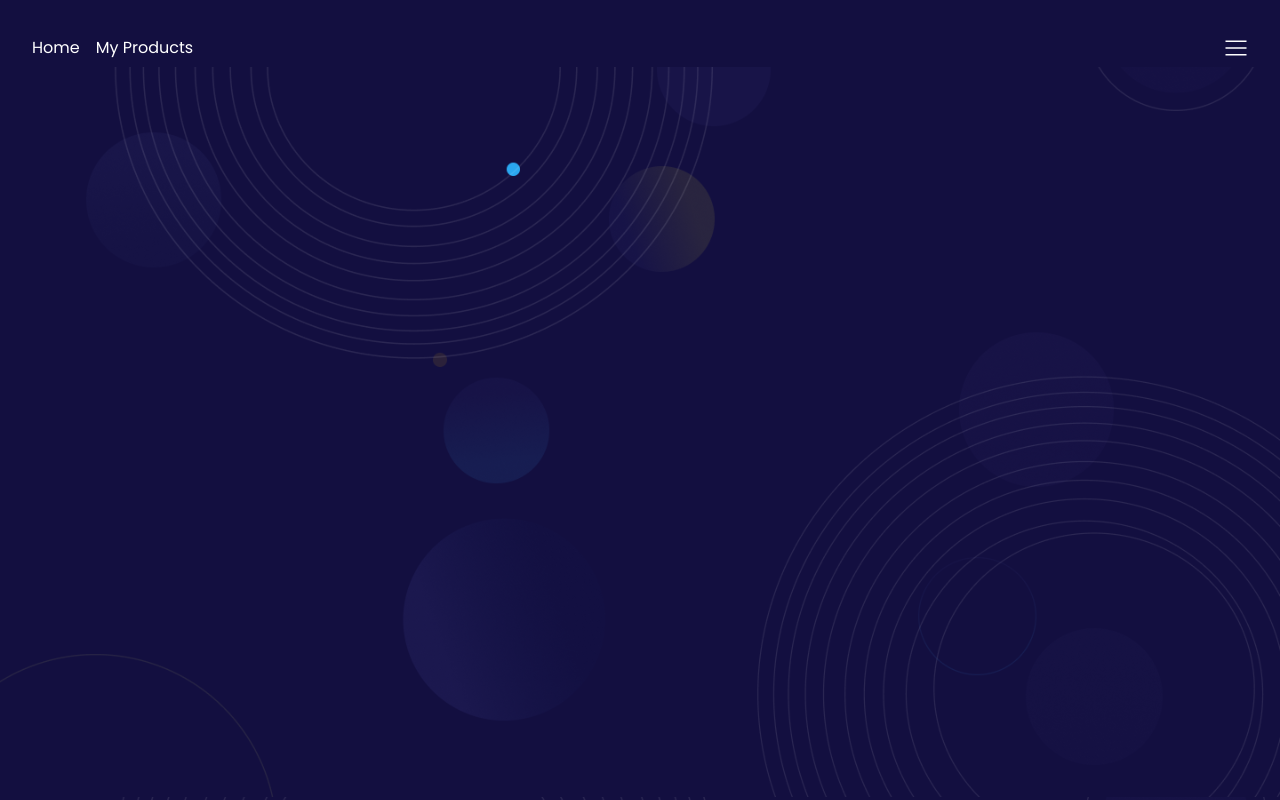
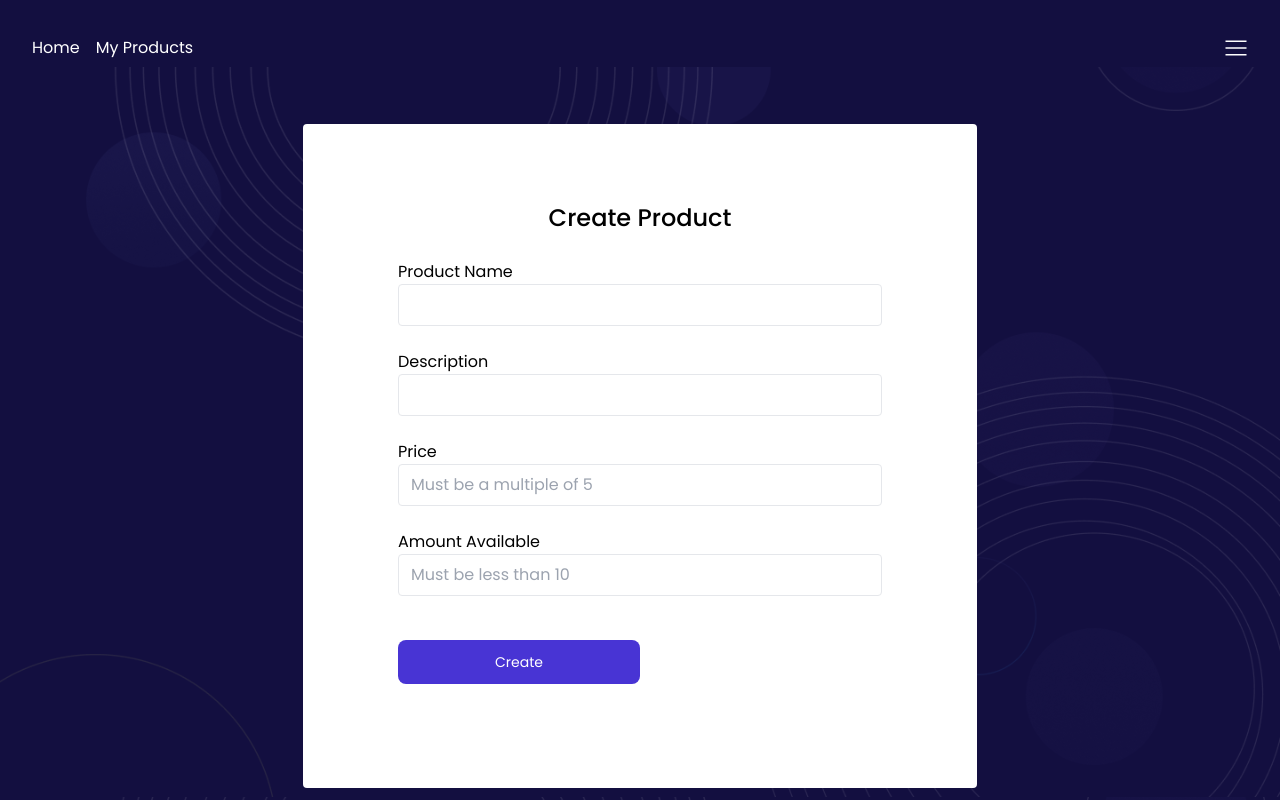
Before and after one commit to Deelyah/Dee-vending-machine, a React (Vite) app: page /my-account/add-product in a window 1280 px wide. Built offline with nearby package versions, Linux system fonts and the light colour scheme; no server answers; sample sign-in values are in the browser's storage.

Commit message:
feat: add create product feature

```diff
--- a/src/App.jsx
+++ b/src/App.jsx
@@ -10,6 +10,7 @@ import AllUsers from "./components/AllUsers";
 import ViewProfile from "./components/user/ViewProfile";
 import UpdateProfile from "./components/user/UpdateProfile";
 import SellersProucts from "./pages/products/SellersProducts";
+import AddProduct from "./pages/products/AddProduct";
 function App() {
   return (
     <div className="App">
@@ -25,6 +26,7 @@ function App() {
               <Route path="update-profile" element={<UpdateProfile />} />
               <Route path="all-users" element={<AllUsers />} />
               <Route path="my-products" element={<SellersProucts />} />
+              <Route path="add-product" element={<AddProduct />} />
             </Route>
           </Route>
         </Routes>
--- a/src/components/TheHeader.jsx
+++ b/src/components/TheHeader.jsx
@@ -4,26 +4,34 @@ import cancel from "../assets/cancel.png";
 import { useState } from "react";
 import { deleteAccount } from "../store/actions/Index";
 import { useSelector } from "react-redux";
-
+import { ToastContainer, toast } from "react-toastify";
+import "react-toastify/dist/ReactToastify.css";
 const TheHeader = () => {
   let [dropdownIsVisible, setDropdownIsVisible] = useState(false);
   const userId = useSelector((state) => state?.profile?.id);
   const token = localStorage.getItem("token");
   const navigateTo = useNavigate();
-  let deleteUserAccount = (res) => {
-    console.log(res);
+  let deleteUserAccount = () => {
     deleteAccount([userId, token])
       .then(() => {
         localStorage.clear();
-        navigateTo("/register");
+        toast.success("Account Deleted", {
+          position: toast.POSITION.TOP_RIGHT,
+        });
+        setTimeout(() => {
+          navigateTo("/register");
+        }, 1200);
       })
       .catch((e) => {
-        console.log(e);
+        toast.error(error.response.data.message, {
+          position: toast.POSITION.TOP_RIGHT,
+        });
       });
   };
 
   return (
     <div className="fixed top-0 right-0 left-0 pt-9 px-8 bg-[#130F40]">
+      <ToastContainer />
       <div className="relative flex justify-start items-start w-full">
         <Link to="/" className="text-white">
           Home
--- a/src/pages/Home.jsx
+++ b/src/pages/Home.jsx
@@ -10,11 +10,12 @@ import { useState } from "react";
 import TheHeader from "../components/TheHeader";
 
 const Home = () => {
-  let navigateTo = useNavigate();
-  let userName = useSelector((state) => state?.profile?.username);
+  const navigateTo = useNavigate();
+  const userName = useSelector((state) => state?.profile?.username);
+  const token = localStorage.getItem("token");
 
-  let handleLogOut = () => {
-    logOut()
+  const handleLogOut = () => {
+    logOut(token)
       .then(() => {
         window.localStorage.clear();
         navigateTo("/login");
--- a/src/pages/MyAccount.jsx
+++ b/src/pages/MyAccount.jsx
@@ -7,7 +7,7 @@ const MyAccount = () => {
     <div className="min-h-screen overflow-auto bg-img bg-contain ">
       <TheHeader />
       <div className="w-full pt-28 px-2">
-        <div className="h-full flex flex-col justify-center items-center">
+        <div className="h-full w-full flex flex-col justify-center items-center">
           <Outlet />
         </div>
       </div>
--- /dev/null
+++ b/src/pages/products/AddProduct.jsx
@@ -0,0 +1,127 @@
+import { useState } from "react";
+import BaseCard from "../../components/base-components/BaseCard";
+import BaseSpinner from "../../components/base-components/BaseSpinner";
+import { createProduct } from "../../store/actions/Index";
+import { ToastContainer, toast } from "react-toastify";
+import "react-toastify/dist/ReactToastify.css";
+import { useNavigate } from "react-router-dom";
+const AddProduct = () => {
+  const navigateTo = useNavigate();
+  const [isLoading, setIsLoading] = useState(false);
+  const [productDetails, setProductDetails] = useState({});
+  const token = localStorage.getItem("token");
+  const handleInputChange = (e) => {
+    setProductDetails((prevState) => {
+      return { ...prevState, [e.target.name]: e.target.value };
+    });
+  };
+  const handleSubmit = (e) => {
+    e.preventDefault();
+    setIsLoading(true);
+    if (productDetails.cost % 5 !== 0) {
+      setIsLoading(false);
+      toast.error("Price must be a multiple of 5", {
+        position: toast.POSITION.TOP_RIGHT,
+      });
+    } else if (productDetails.amountAvailable > 10) {
+      setIsLoading(false);
+      toast.error("Amount available must be less than 10", {
+        position: toast.POSITION.TOP_RIGHT,
+      });
+    } else {
+      createProduct({ token: token, details: productDetails })
+        .then((res) => {
+          setIsLoading(false);
+          toast.success("Product Created", {
+            position: toast.POSITION.TOP_CENTER,
+          });
+          setTimeout(() => {
+            navigateTo("/my-account/my-product");
+          }, 1000);
+        })
+        .catch((error) => {
+          setIsLoading(false);
+          toast.error(error.response.data.message, {
+            position: toast.POSITION.TOP_RIGHT,
+          });
+        });
+    }
+  };
+  return (
+    <BaseCard>
+      <ToastContainer />
+      <h2 className="text-xl md:text-2xl text-black font-medium text-center">
+        Create Product
+      </h2>
+      <form
+        onSubmit={(e) => {
+          handleSubmit(e);
+        }}
+        className="py-[26px]"
+      >
+        <div className="">
+          <label htmlFor="productName">Product Name</label>
+          <input
+            required
+            type="text"
+            className="focus:outline-none w-full border rounded px-3 py-2"
+            name="productName"
+            id="productName"
+            onChange={(e) => {
+              handleInputChange(e);
+            }}
+          />
+        </div>
+
+        <div className="mt-6">
+          <label htmlFor="description">Description</label>
+          <input
+            required
+            type="text"
+            className="focus:outline-none w-full border rounded px-3 py-2"
+            name="description"
+            id="description"
+            onChange={(e) => {
+              handleInputChange(e);
+            }}
+          />
+        </div>
+        <div className="mt-6">
+          <label htmlFor="cost">Price</label>
+          <input
+            required
+            type="number"
+            placeholder="Must be a multiple of 5"
+            className="focus:outline-none w-full border rounded px-3 py-2"
+            name="cost"
+            id="cost"
+            onChange={(e) => {
+              handleInputChange(e);
+            }}
+          />
+        </div>
+        <div className="mt-6">
+          <label htmlFor="amountAvailable">Amount Available</label>
+          <input
+            required
+            type="number"
+            placeholder="Must be less than 10"
+            className="focus:outline-none w-full border rounded px-3 py-2"
+            name="amountAvailable"
+            id="amountAvailable"
+            onChange={(e) => {
+              handleInputChange(e);
+            }}
+          />
+        </div>
+        <div className="w-full">
+          <button className="w-1/2 flex justify-center items-center text-sm text-white bg-[#4834D4] py-2 md:py-3 mt-11 rounded-lg">
+            {isLoading ? <BaseSpinner /> : "Create"}
+          </button>
+        </div>
+      </form>
+    </BaseCard>
+  );
+};
+
+export default AddProduct;
--- a/src/pages/products/SellersProducts.jsx
+++ b/src/pages/products/SellersProducts.jsx
@@ -3,32 +3,38 @@ import { useDispatch, useSelector } from "react-redux";
 import BaseCard from "../../components/base-components/BaseCard";
 import { getSellersProducts } from "../../store/actions/Index";
 import { Link } from "react-router-dom";
+import BaseSpinner from "../../components/base-components/BaseSpinner";
 
 const SellersProucts = () => {
   const dispatch = useDispatch();
   const [products, setProducts] = useState(null);
-  const updatedProducts = useSelector((state) => {
-    return state?.sellersProducts;
-  });
+  const [isLoading, setIsLoading] = useState(false);
   const profile = useSelector((state) => {
     return state?.profile;
   });
   const token = localStorage.getItem("token");
   useEffect(() => {
+    setIsLoading(true);
     getSellersProducts(token)
       .then((res) => {
+        setIsLoading(false);
         console.log(res.data);
         dispatch({ type: "SELLERS_PRODUCT", payload: res.data });
-        setProducts(updatedProducts);
-        console.log(products);
+        setProducts(res.data);
       })
       .catch((err) => {
+        setIsLoading(false);
         console.log(err);
       });
-  }, [updatedProducts]);
+  }, []);
   return (
-    <div>
-      {!products && (
+    <>
+      {isLoading && (
+        <BaseCard>
+          <BaseSpinner></BaseSpinner>
+        </BaseCard>
+      )}
+      {!isLoading && !products && (
         <BaseCard>
           <div className="flex flex-col items-center justify-center">
             <h2 className="font-semibold text-lg mb-4">
@@ -36,7 +42,7 @@ const SellersProucts = () => {
             </h2>
             <p>Don't worry, we've got you!</p>
             <Link
-              to="/my-account/update-profile"
+              to="/my-account/add-product"
               className="bg-[#13113f] hover:bg-[#13113fe5] text-white px-4 py-2 mt-4 rounded-sm"
             >
               Add Products here
@@ -44,18 +50,36 @@ const SellersProucts = () => {
           </div>
         </BaseCard>
       )}
-      {products && (
-        <div>
+      {!isLoading && products && (
+        <>
+          <div className="flex flex-wrap w-full justify-center">
             {products.map((product, index) => {
               return (
-              <div key={index}>
-                <BaseCard>{product.productName}</BaseCard>
+                <div key={index} className="px-4 mb-8 basis-1/4">
+                  <div className="bg-white w-full px-2 py-4 rounded-lg min-h-[200px] flex flex-col justify-center items-center">
+                    <h2 className="font-semibold text-2xl text-center">
+                      {product?.productName}
+                    </h2>
+                    <p className="font-medium text-center">
+                      {product?.description}
+                    </p>
+                    <p className="font-medium text-center"> {product?.cost}</p>
+                  </div>
                 </div>
               );
             })}
           </div>
+          <div className="flex justify-center">
+            <Link
+              to="/my-account/add-product"
+              className="text-[#13113f] hover:bg-[#dbd1d1] bg-white border px-4 py-2 mt-4 rounded-sm"
+            >
+              Add More Products here
+            </Link>
+          </div>
+        </>
       )}
-    </div>
+    </>
   );
 };
 
--- a/src/store/actions/Index.jsx
+++ b/src/store/actions/Index.jsx
@@ -31,8 +31,13 @@ export const getAllUsers = async (userToken) => {
     },
   });
 };
-export const logOut = async () => {
-  return await axios.get(`${baseURL}/user/logout/`);
+export const logOut = async (userToken) => {
+  return await axios.get(`${baseURL}/user/logout/`, {
+    headers: {
+      "Content-Type": "Application/JSON",
+      Authorization: `Bearer ${userToken}`,
+    },
+  });
 };
 export const logOutFromAllDevices = async () => {
   return await axios.post(`${baseURL}/user/logout/all`);
@@ -49,10 +54,18 @@ export const deleteAccount = async (userData) => {
 // PRODUCTS
 
 export const getSellersProducts = async (userToken) => {
-  return await axios.get(`${baseURL}/product/seller`, {
+  return await axios.post(`${baseURL}/product/seller`, "", {
     headers: {
       "Content-Type": "Application/JSON",
       Authorization: `Bearer ${userToken}`,
     },
   });
 };
+export const createProduct = async (product) => {
+  return await axios.post(`${baseURL}/product`, product.details, {
+    headers: {
+      "Content-Type": "Application/JSON",
+      Authorization: `Bearer ${product.token}`,
+    },
+  });
+};
```
Lines whose indentation alone changed are shown as unchanged.
